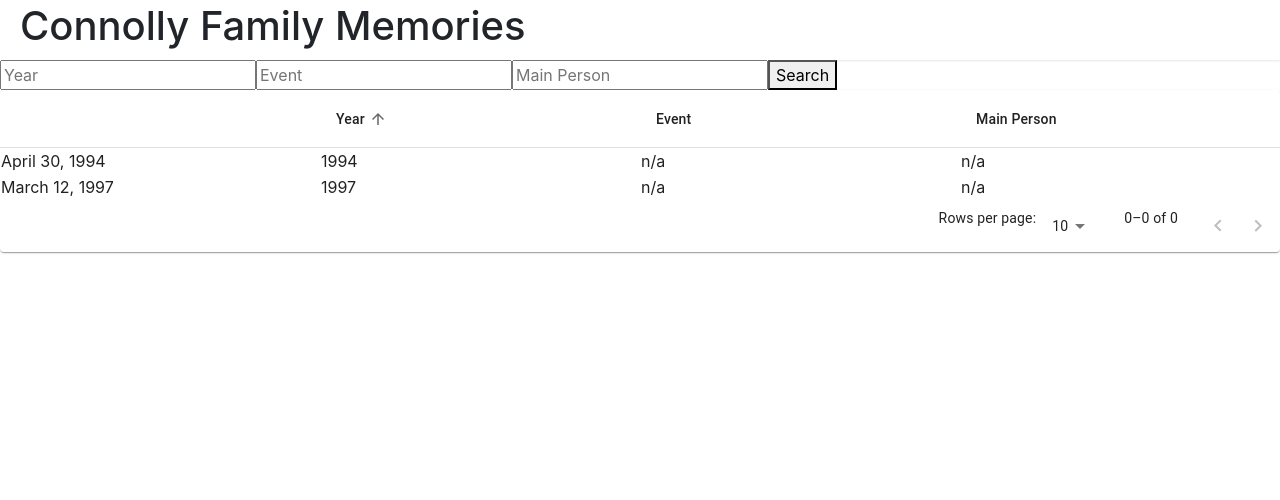
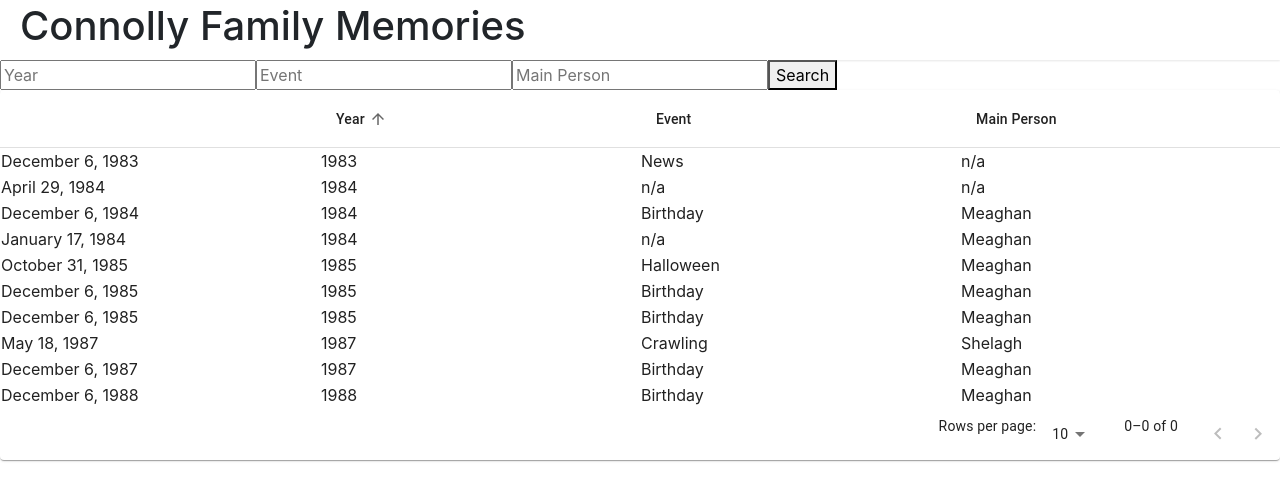
Before and after one commit to connkat/family-videos, a React (Create React App) app: page / in a window 1280 px wide. Shown: the top 500 px of the page. Built offline with nearby package versions, Linux system fonts and the light colour scheme; the HTML template or start-up script is replaced by a standard one.

Commit message:
added in data again

```diff
--- a/src/components/VideoTable.jsx
+++ b/src/components/VideoTable.jsx
@@ -13,6 +13,7 @@ import TableSortLabel from "@mui/material/TableSortLabel";
 import { visuallyHidden } from "@mui/utils";
 
 import Modal from "./Modal";
+import data from "../data.json";
 
 const headCells = [
 	{
@@ -29,25 +30,6 @@ const headCells = [
 		id: "mainPerson",
 		numeric: true,
 		label: "Main Person",
-	},
-];
-
-const data = [
-	{
-		id: 1,
-		date: "March 12, 1997",
-		year: "1997",
-		event: null,
-		main_person: null,
-		embedId: "hzSSQ7_9enI",
-	},
-	{
-		id: 2,
-		date: "April 30, 1994",
-		year: "1994",
-		event: null,
-		main_person: null,
-		embedId: "MdkGe8wyd5c",
 	},
 ];
 
@@ -103,10 +85,6 @@ function EnhancedTableHead(props) {
 }
 
 export default function VideoBar(rows) {
-	data.map((row) => {
-		console.log("ROW!!!", row.id);
-	});
-
 	const [order, setOrder] = useState("asc");
 	const [orderBy, setOrderBy] = useState("year");
 	const [page, setPage] = useState(0);
```
